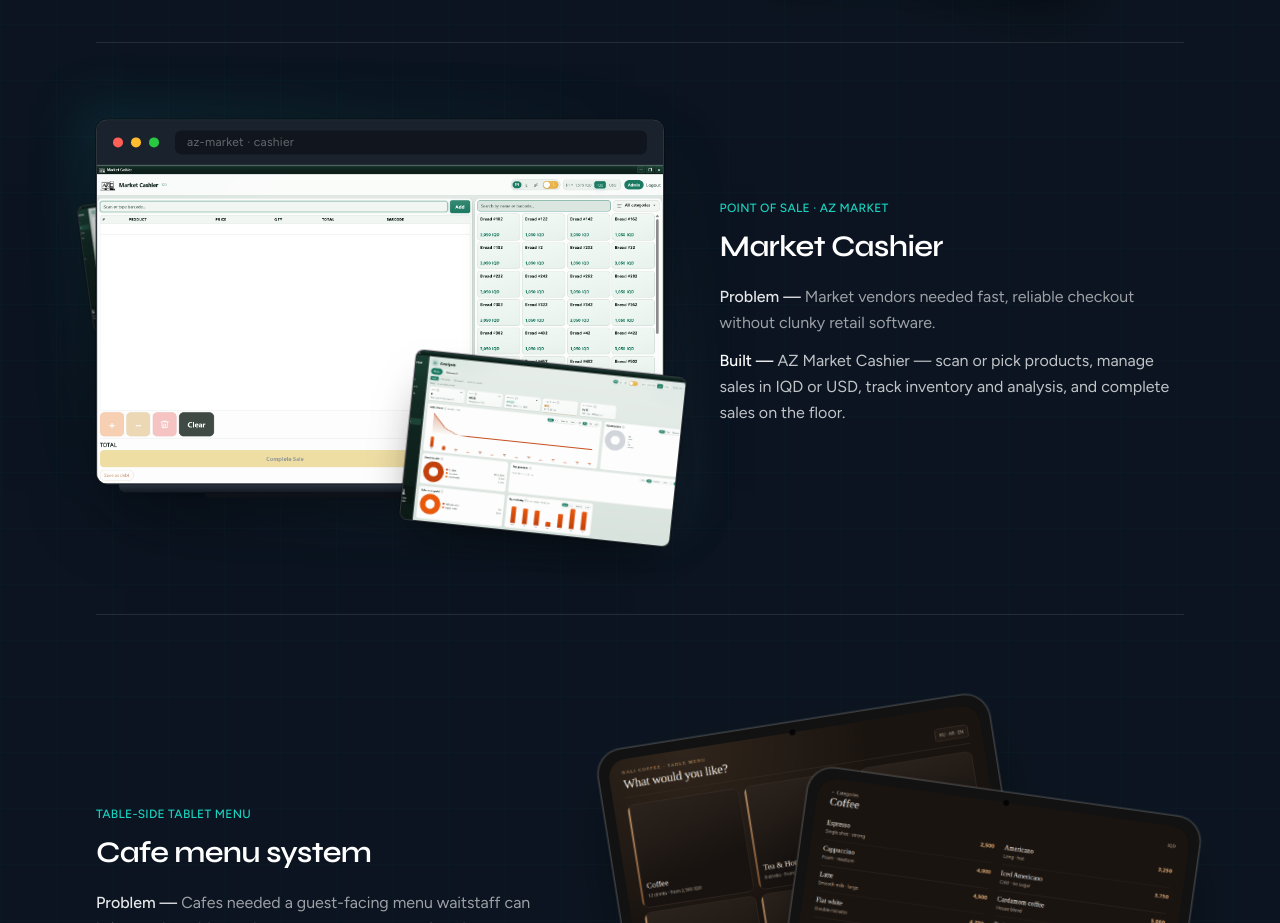
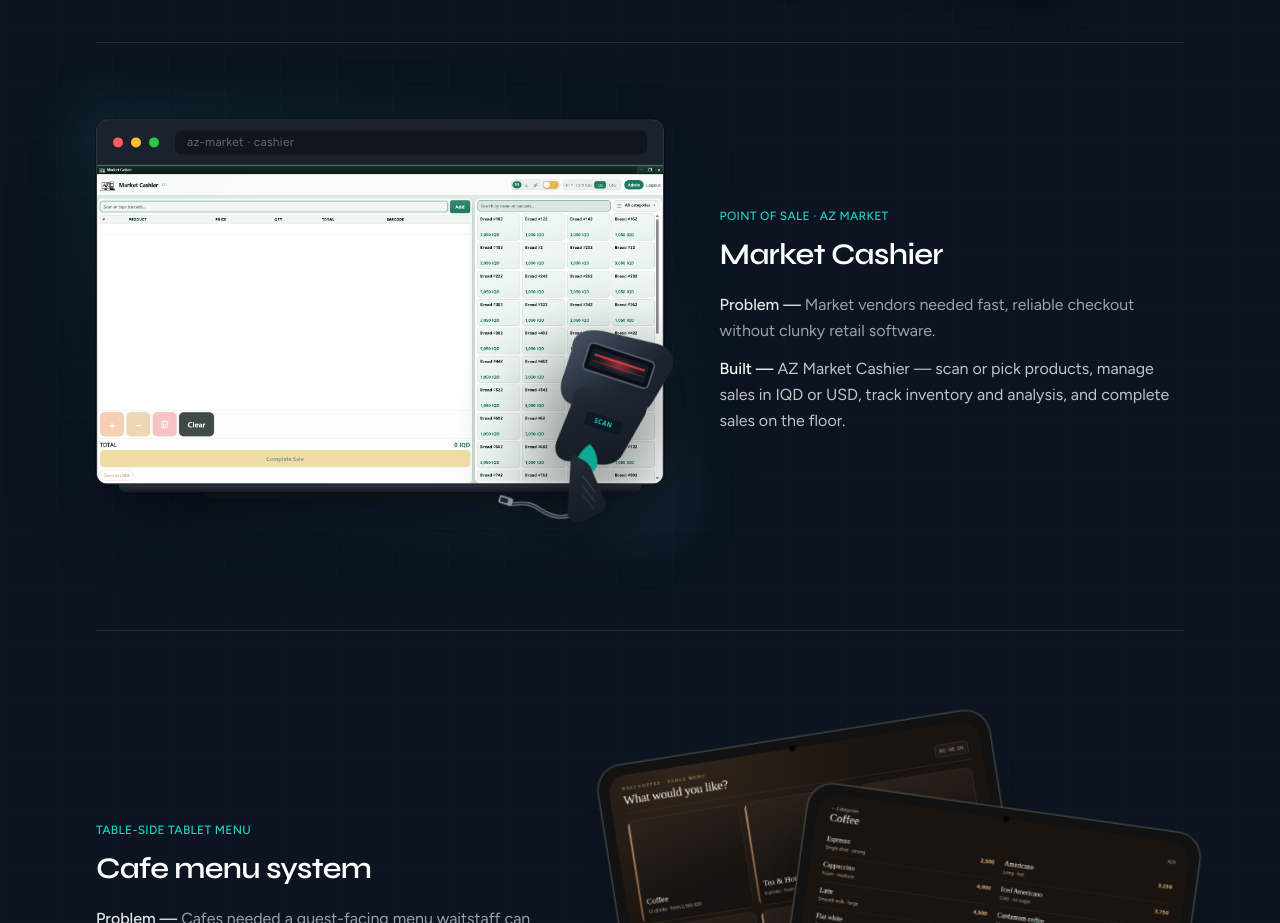
Before and after one commit to zheerkamal33-rgb/AZ-website, a Next.js app: page / in a window 1280 px wide. Shown: the part 1840-2763 px from the top of the page. Built offline with nearby package versions, Linux system fonts and the light colour scheme.

Commit message:
feat(work): stage barcode scanner beside Cashier laptop
Replace analysis/products overlay screenshots with a handheld
USB laser scanner prop next to the main POS laptop.

Co-authored-by: armandzheer <armandzheer@gmail.com>

```diff
--- a/src/components/device-frames.tsx
+++ b/src/components/device-frames.tsx
@@ -109,6 +109,104 @@ export function MonitorFrame({
   );
 }
 
+/** Handheld USB/laser barcode scanner — reklamik product prop */
+export function BarcodeScanner({ className }: { className?: string }) {
+  return (
+    <div
+      className={cn("az-scanner relative select-none", className)}
+      aria-hidden
+    >
+      <svg
+        viewBox="0 0 220 280"
+        className="h-auto w-full drop-shadow-[0_28px_40px_rgba(0,0,0,0.55)]"
+        fill="none"
+        xmlns="http://www.w3.org/2000/svg"
+      >
+        <defs>
+          <linearGradient id="sc-body" x1="40" y1="20" x2="180" y2="240" gradientUnits="userSpaceOnUse">
+            <stop stopColor="#3a4452" />
+            <stop offset="0.45" stopColor="#1c2430" />
+            <stop offset="1" stopColor="#0e131a" />
+          </linearGradient>
+          <linearGradient id="sc-grip" x1="90" y1="140" x2="160" y2="270" gradientUnits="userSpaceOnUse">
+            <stop stopColor="#2a3340" />
+            <stop offset="1" stopColor="#121820" />
+          </linearGradient>
+          <linearGradient id="sc-nose" x1="30" y1="40" x2="120" y2="100" gradientUnits="userSpaceOnUse">
+            <stop stopColor="#4a5565" />
+            <stop offset="1" stopColor="#1a222e" />
+          </linearGradient>
+          <radialGradient id="sc-laser" cx="0.5" cy="0.5" r="0.5">
+            <stop stopColor="#ff4d4d" stopOpacity="0.95" />
+            <stop offset="1" stopColor="#ff4d4d" stopOpacity="0" />
+          </radialGradient>
+        </defs>
+        {/* USB cable */}
+        <path
+          d="M118 248 C118 268 95 275 72 268 C48 260 38 278 28 272"
+          stroke="#6b7788"
+          strokeWidth="5"
+          strokeLinecap="round"
+          fill="none"
+        />
+        <path
+          d="M118 248 C118 268 95 275 72 268 C48 260 38 278 28 272"
+          stroke="#2a3340"
+          strokeWidth="2.2"
+          strokeLinecap="round"
+          fill="none"
+        />
+        <rect x="18" y="266" width="18" height="10" rx="2" fill="#8a94a3" />
+        <rect x="20" y="268" width="10" height="6" rx="1" fill="#1a222e" />
+        {/* Head / nose */}
+        <path
+          d="M48 58 C42 42 52 28 78 24 L148 18 C168 16 182 28 178 48 L168 92 C164 108 148 118 128 120 L72 126 C54 128 46 110 48 92 Z"
+          fill="url(#sc-nose)"
+        />
+        {/* Scan window */}
+        <rect x="68" y="42" width="88" height="36" rx="6" fill="#0a0e14" stroke="#5a6575" strokeWidth="2" />
+        <rect x="74" y="48" width="76" height="24" rx="3" fill="#151c26" />
+        <line x1="78" y1="56" x2="146" y2="56" stroke="#ff3b3b" strokeWidth="2.5" opacity="0.85" />
+        <line x1="78" y1="64" x2="146" y2="64" stroke="#ff3b3b" strokeWidth="1.2" opacity="0.35" />
+        <ellipse cx="112" cy="60" rx="28" ry="10" fill="url(#sc-laser)" opacity="0.55" />
+        {/* Body shell */}
+        <path
+          d="M70 118 C66 112 68 104 78 100 L140 88 C154 84 166 94 164 110 L152 168 C150 180 138 188 124 190 L86 198 C72 200 64 188 66 174 Z"
+          fill="url(#sc-body)"
+        />
+        {/* Trigger */}
+        <path
+          d="M108 168 C108 168 118 172 124 186 C128 196 122 206 112 208 C102 210 96 200 98 190 C100 180 104 172 108 168 Z"
+          fill="#0ea894"
+        />
+        {/* Grip */}
+        <path
+          d="M96 188 C92 186 90 190 92 200 L108 262 C110 270 122 272 130 266 L148 248 C154 242 152 232 146 228 L118 196 C112 190 102 190 96 188 Z"
+          fill="url(#sc-grip)"
+        />
+        {/* Grip ridges */}
+        <path d="M112 210 L132 224" stroke="#4a5565" strokeWidth="2" strokeLinecap="round" opacity="0.5" />
+        <path d="M116 222 L136 236" stroke="#4a5565" strokeWidth="2" strokeLinecap="round" opacity="0.45" />
+        <path d="M120 234 L138 246" stroke="#4a5565" strokeWidth="2" strokeLinecap="round" opacity="0.4" />
+        {/* Brand plate */}
+        <rect x="92" y="128" width="48" height="18" rx="3" fill="#0b1420" opacity="0.7" />
+        <text
+          x="116"
+          y="140"
+          textAnchor="middle"
+          fill="#1ad4c0"
+          fontFamily="ui-sans-serif, system-ui, sans-serif"
+          fontSize="8"
+          fontWeight="700"
+          letterSpacing="0.08em"
+        >
+          SCAN
+        </text>
+      </svg>
+    </div>
+  );
+}
+
 export function LaptopFrame({
   src,
   alt,
--- a/src/components/selected-work.tsx
+++ b/src/components/selected-work.tsx
@@ -1,4 +1,5 @@
 import {
+  BarcodeScanner,
   LaptopFrame,
   MonitorFrame,
   PhoneFrame,
@@ -90,7 +91,7 @@ export function SelectedWork() {
         <article className="mt-24 border-t border-white/10 pt-16 sm:mt-28 lg:pt-20">
           <div className="grid items-center gap-12 lg:grid-cols-[1.1fr_0.9fr] lg:gap-14">
             <Reveal className="order-2 lg:order-1">
-              <div className="az-stage relative">
+              <div className="az-stage relative pb-4">
                 <div
                   className="pointer-events-none absolute -inset-6 rounded-3xl bg-gradient-to-br from-teal/10 via-transparent to-[#3b82a0]/15 blur-xl"
                   aria-hidden
@@ -101,30 +102,10 @@ export function SelectedWork() {
                   className="az-float relative z-20"
                   priority
                 />
-                <div className="pointer-events-none absolute -bottom-6 -right-2 z-30 hidden w-[48%] rotate-[6deg] sm:block md:-right-4 lg:-bottom-8">
-                  <div className="overflow-hidden rounded-lg border border-white/12 bg-[#121820] shadow-[0_24px_50px_-20px_rgba(0,0,0,0.65)] ring-1 ring-black/25">
-                    <div className="relative aspect-[16/10]">
-                      {/* eslint-disable-next-line @next/next/no-img-element */}
-                      <img
-                        src="/work/cashier/cashier-analysis.png"
-                        alt=""
-                        className="absolute inset-0 h-full w-full object-cover object-top"
-                      />
-                    </div>
-                  </div>
-                </div>
-                <div className="pointer-events-none absolute -left-3 top-[18%] z-10 hidden w-[36%] -rotate-[8deg] opacity-90 md:block">
-                  <div className="overflow-hidden rounded-lg border border-white/10 bg-[#121820] shadow-xl ring-1 ring-black/20">
-                    <div className="relative aspect-[16/10]">
-                      {/* eslint-disable-next-line @next/next/no-img-element */}
-                      <img
-                        src="/work/cashier/cashier-products.png"
-                        alt=""
-                        className="absolute inset-0 h-full w-full object-cover object-top"
-                      />
-                    </div>
-                  </div>
-                </div>
+                {/* Barcode scanner prop — replaces UI screenshot overlays */}
+                <BarcodeScanner
+                  className="az-float-slow pointer-events-none absolute -bottom-2 -right-1 z-30 w-[34%] max-w-[11rem] rotate-[18deg] sm:-right-3 sm:bottom-0 sm:w-[30%] md:-right-5 lg:-bottom-4"
+                />
               </div>
             </Reveal>
 
```
